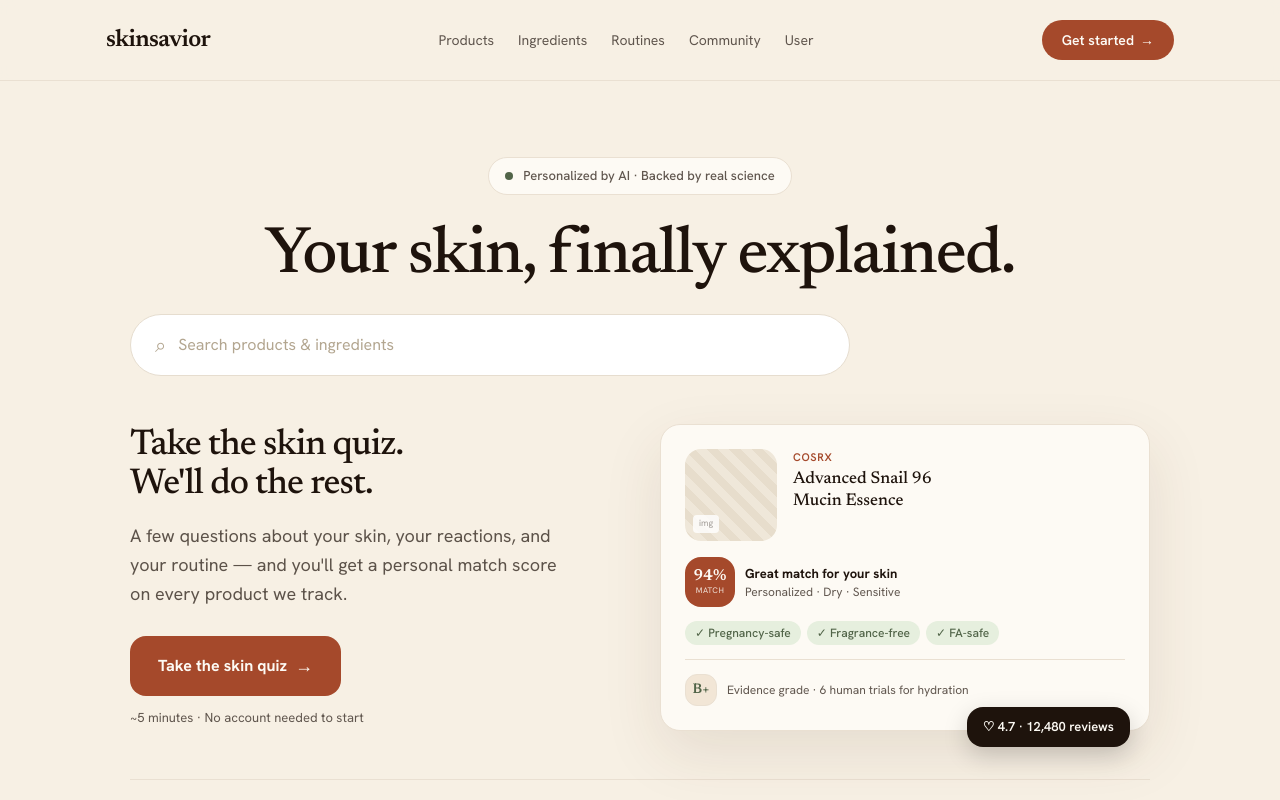
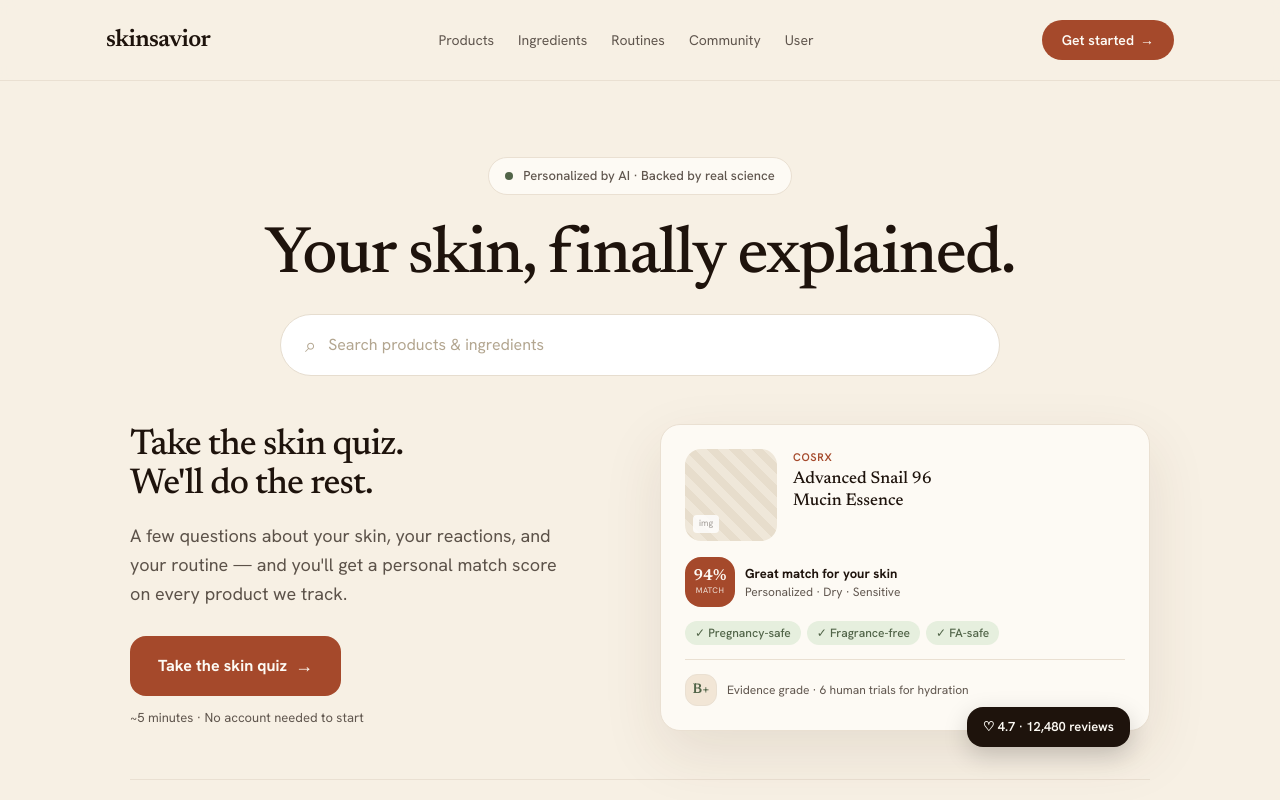
Before and after one commit to aagh-jr/SkinSavior_Demo, a Next.js app in the folder apps/web/: page / in a window 1280 px wide. Shown: the top 800 px of the page. Built offline with nearby package versions, Linux system fonts and the light colour scheme.

Commit message:
feat: enhance SearchBar component with flexbox centering on wide mode
Co-authored-by: Abel Angel <203366437+aagh-jr@users.noreply.github.com>

```diff
--- a/apps/web/src/components/SearchBar.tsx
+++ b/apps/web/src/components/SearchBar.tsx
@@ -31,7 +31,10 @@ export function SearchBar({
   const expanded = open || q.length > 0;
 
   return (
-    <div ref={wrapRef} className={wide ? "relative w-full" : "relative"}>
+    <div
+      ref={wrapRef}
+      className={wide ? "relative flex w-full justify-center" : "relative"}
+    >
       <form
         onSubmit={(e) => {
           e.preventDefault();
```
